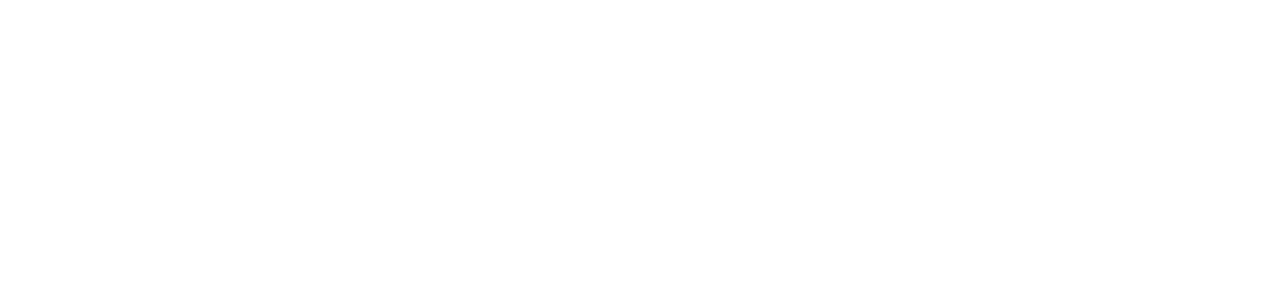
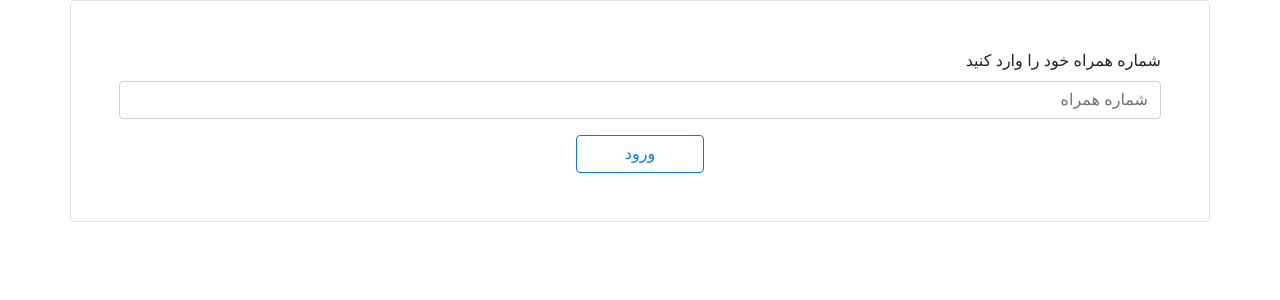
Before and after one commit to rayatniareza/trust-gold, a Vue app: page /login in a window 1280 px wide. Shown: the top 300 px of the page. Built offline with nearby package versions, Linux system fonts and the light colour scheme; a web font is replaced by a local one.

Commit message:
daily commit

```diff
--- a/src/App.vue
+++ b/src/App.vue
@@ -1,6 +1,7 @@
 <template>
   <div id="app" class="rtl">
-    <router-view />
+    <!-- <router-view /> -->
+    <login/>
   </div>
 </template>
 
@@ -8,9 +9,13 @@
 // import ProductList from "./components/ProductList";
 // import Navbar from "./components/Navbar";
 // import ProductsCard from "./components/ProductsCard";
+import Login from "./components/Login"
 
 export default {
   name: "App",
+  components: {
+    Login,
+  }
 };
 </script>
 
--- a/src/components/Home.vue
+++ b/src/components/Home.vue
@@ -2,13 +2,13 @@
   <div>
     <navbar :cart="cart" />
 
-    <!--<product-list :products="products" /> -->
     <products-card
       :products="products"
       :cart="cart"
       @add="addToCart"
       @remove="removeFromCart"
     />
+    <!--<product-list :products="products" /> -->
     <!-- <product-card-item :product="products[1]" :remain="10" /> -->
   </div>
 </template>
--- a/src/components/Login.vue
+++ b/src/components/Login.vue
@@ -1,9 +1,38 @@
 <template>
-  <div></div>
+  <div class="container border rounded p-5">
+    <form class="">
+      <div class="form-group">
+        <span class="d-block pb-2 text-right"
+          >شماره همراه خود را وارد کنید</span
+        >
+        <input
+          class="form-control"
+          type="text"
+          placeholder="شماره همراه"
+          id="phone"
+          name="phone"
+        />
+      </div>
+      <div class="text-center">
+        <button
+          type="button"
+          class="btn btn-outline-primary px-5"
+          @click="login('phone')"
+        >
+          ورود
+        </button>
+      </div>
+    </form>
+  </div>
 </template>
 
 <script>
 export default {
   name: "Login",
+  methods: {
+    login(phone) {
+      console.log(phone);
+    },
+  },
 };
 </script>
```
